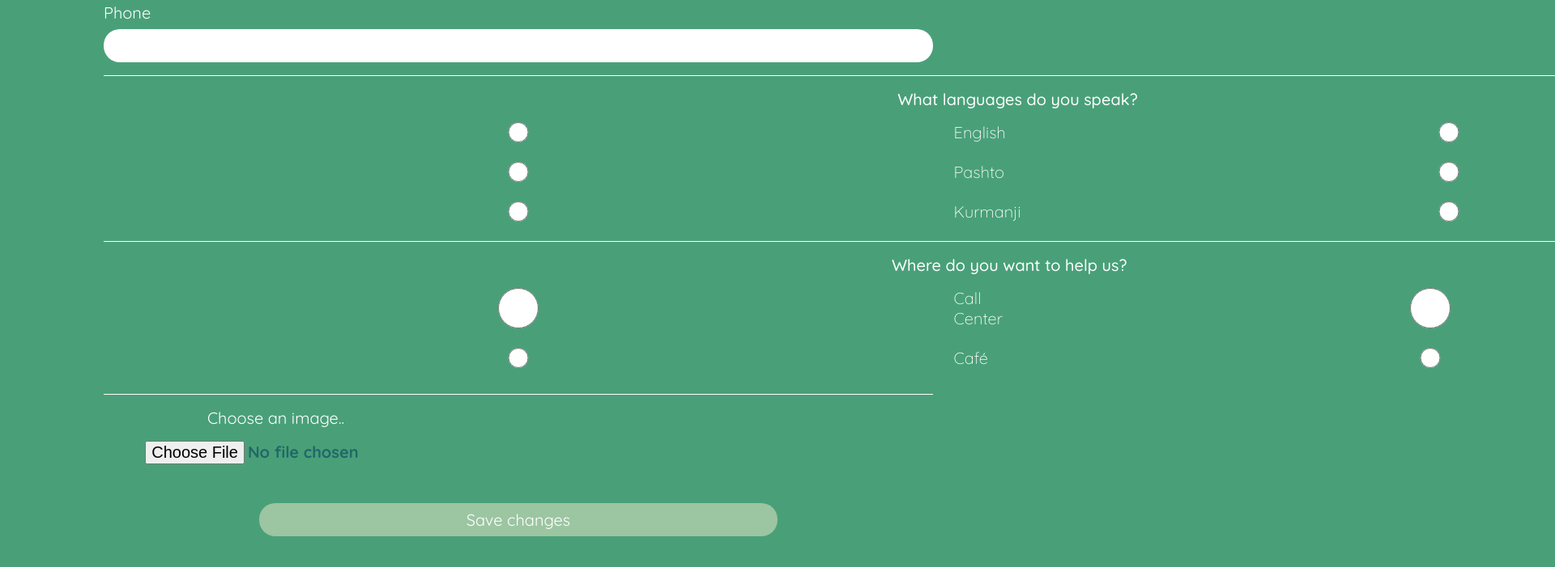
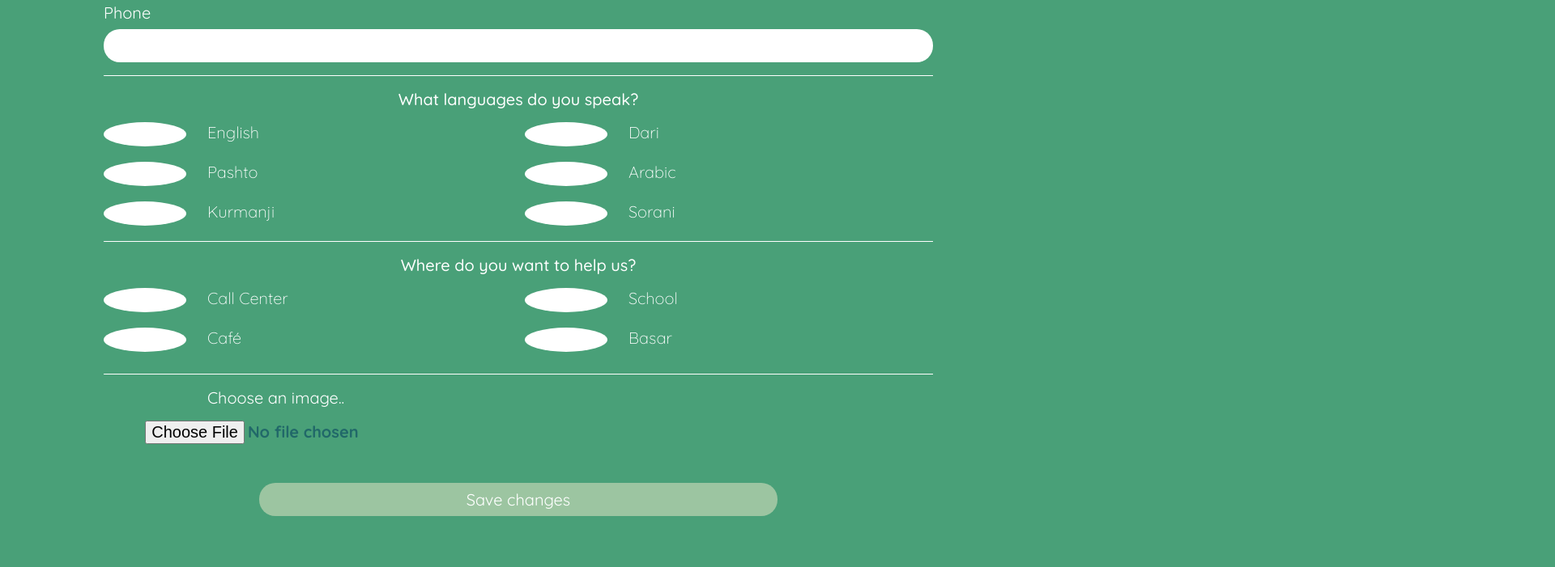
Before and after one commit to werthmannsupercode/HUGFUGEE, a plain HTML site: page frontend/pages/profile.html in a window 1280 px wide. Shown: the part 977-1678 px from the top of the page at 81% size, 1920 px wide, since content can reach past the window. Drawn offline with Linux system fonts and the light colour scheme.

Commit message:
bugfixing checkboxes

```diff
--- a/frontend/pages/profile.html
+++ b/frontend/pages/profile.html
@@ -48,46 +48,46 @@
         <div class="languages">
           <p>What languages do you speak?</p>
           <div>
-            <input type="radio" name="english" id="english" value="English">
+            <input type="checkbox" name="english" id="english" value="English">
             <label for="english">English</label>
           </div>
           <div>
-            <input type="radio" name="dari" id="dari" value="Dari">
+            <input type="checkbox" name="dari" id="dari" value="Dari">
             <label for="dari">Dari</label>
           </div>
           <div>
-            <input type="radio" name="pashto" id="pashto" value="Pashto">
+            <input type="checkbox" name="pashto" id="pashto" value="Pashto">
             <label for="pashto">Pashto</label>
           </div>
           <div>
-            <input type="radio" name="arabic" id="arabic" value="Arabic">
+            <input type="checkbox" name="arabic" id="arabic" value="Arabic">
             <label for="arabic">Arabic</label>
           </div>
           <div>
-            <input type="radio" name="kurmanji" id="kurmanji" value="Kurmanji">
+            <input type="checkbox" name="kurmanji" id="kurmanji" value="Kurmanji">
             <label for="kurmanji">Kurmanji</label>
           </div>
           <div>
-            <input type="radio" name="sorani" id="sorani" value="Sorani">
+            <input type="checkbox" name="sorani" id="sorani" value="Sorani">
             <label for="sorani">Sorani</label>
           </div>
         </div>
         <div class="departments">
           <p>Where do you want to help us?</p>
           <div>
-            <input type="radio" name="callcenter" id="callcenter" value="callcenter">
+            <input type="checkbox" name="callcenter" id="callcenter" value="callcenter">
             <label for="callcenter">Call Center</label>
           </div>
           <div>
-            <input type="radio" name="school" id="school" value="school">
+            <input type="checkbox" name="school" id="school" value="school">
             <label for="school">School</label>
           </div>
           <div>
-            <input type="radio" name="cafe" id="cafe" value="cafe">
+            <input type="checkbox" name="cafe" id="cafe" value="cafe">
             <label for="cafe">Café</label>
           </div>
           <div>
-            <input type="radio" name="basar" id="basar" value="basar">
+            <input type="checkbox" name="basar" id="basar" value="basar">
             <label for="basar">Basar</label>
           </div>
         </div>
```
